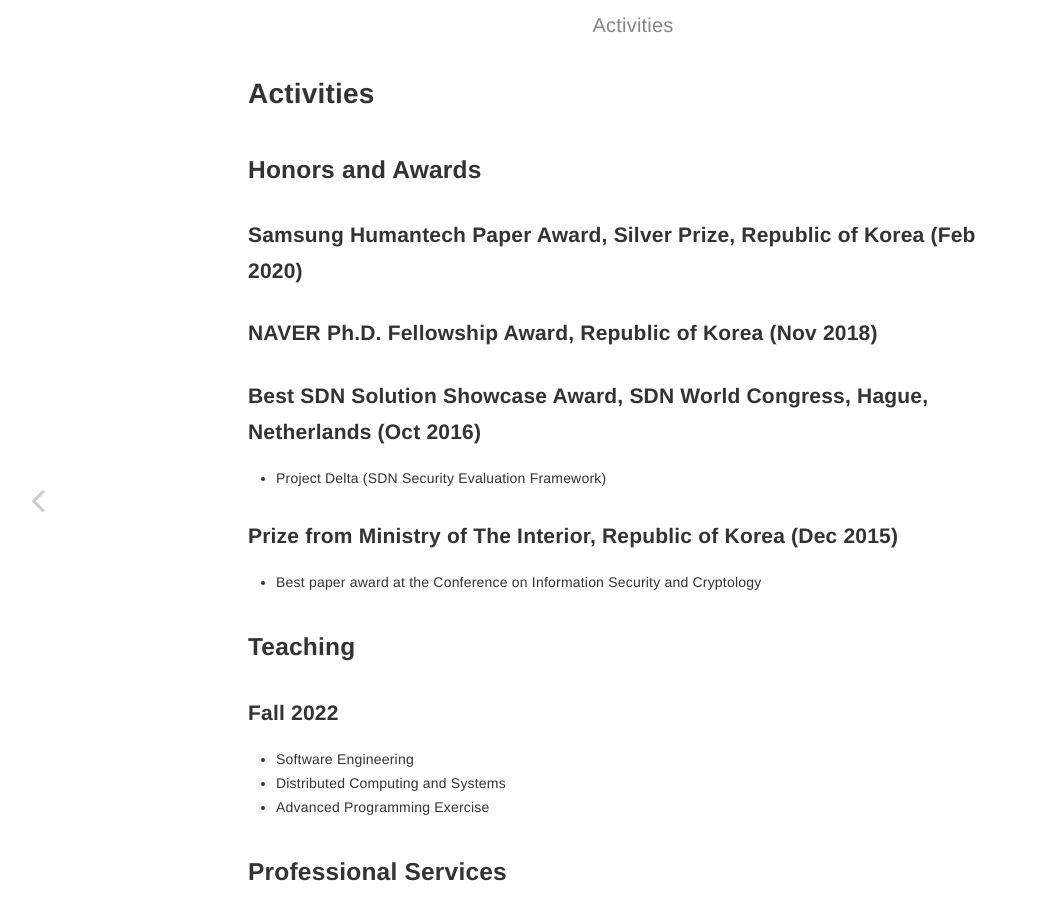
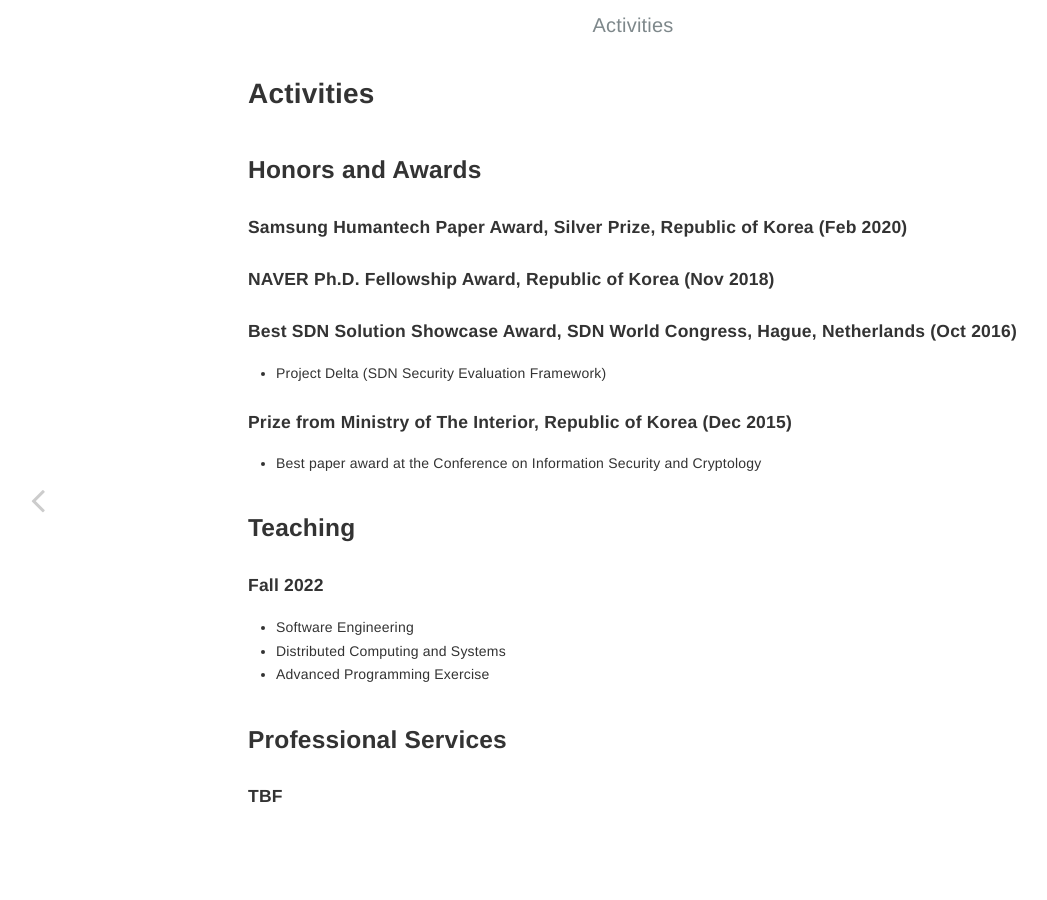
Before and after one commit to nam-jaehyun/nam-jaehyun.github.io, a Jekyll site: the page built from _posts/2022-08-06-activities.md, in a window 1280 px wide. Shown: the whole page, without its empty margins (7-1054 px from the left). Built offline with Jekyll 4.4.1, drawn with Linux system fonts in a browser that asks for light colours.

Commit message:
Update 2022-08-06-activities.md

```diff
--- a/_posts/2022-08-06-activities.md
+++ b/_posts/2022-08-06-activities.md
@@ -8,19 +8,19 @@ layout: post
 
 ## Honors and Awards
 
-### Samsung Humantech Paper Award, Silver Prize, Republic of Korea (Feb 2020)
+#### Samsung Humantech Paper Award, Silver Prize, Republic of Korea (Feb 2020)
 
-### NAVER Ph.D. Fellowship Award, Republic of Korea (Nov 2018)
+#### NAVER Ph.D. Fellowship Award, Republic of Korea (Nov 2018)
 
-### Best SDN Solution Showcase Award, SDN World Congress, Hague, Netherlands (Oct 2016)
+#### Best SDN Solution Showcase Award, SDN World Congress, Hague, Netherlands (Oct 2016)
   - Project Delta (SDN Security Evaluation Framework)
 
-### Prize from Ministry of The Interior, Republic of Korea (Dec 2015)
+#### Prize from Ministry of The Interior, Republic of Korea (Dec 2015)
   - Best paper award at the Conference on Information Security and Cryptology
 
 ## Teaching
 
-### Fall 2022
+#### Fall 2022
 
   - Software Engineering
   - Distributed Computing and Systems
@@ -28,4 +28,4 @@ layout: post
 
 ## Professional Services
 
-### TBF
+#### TBF
```
